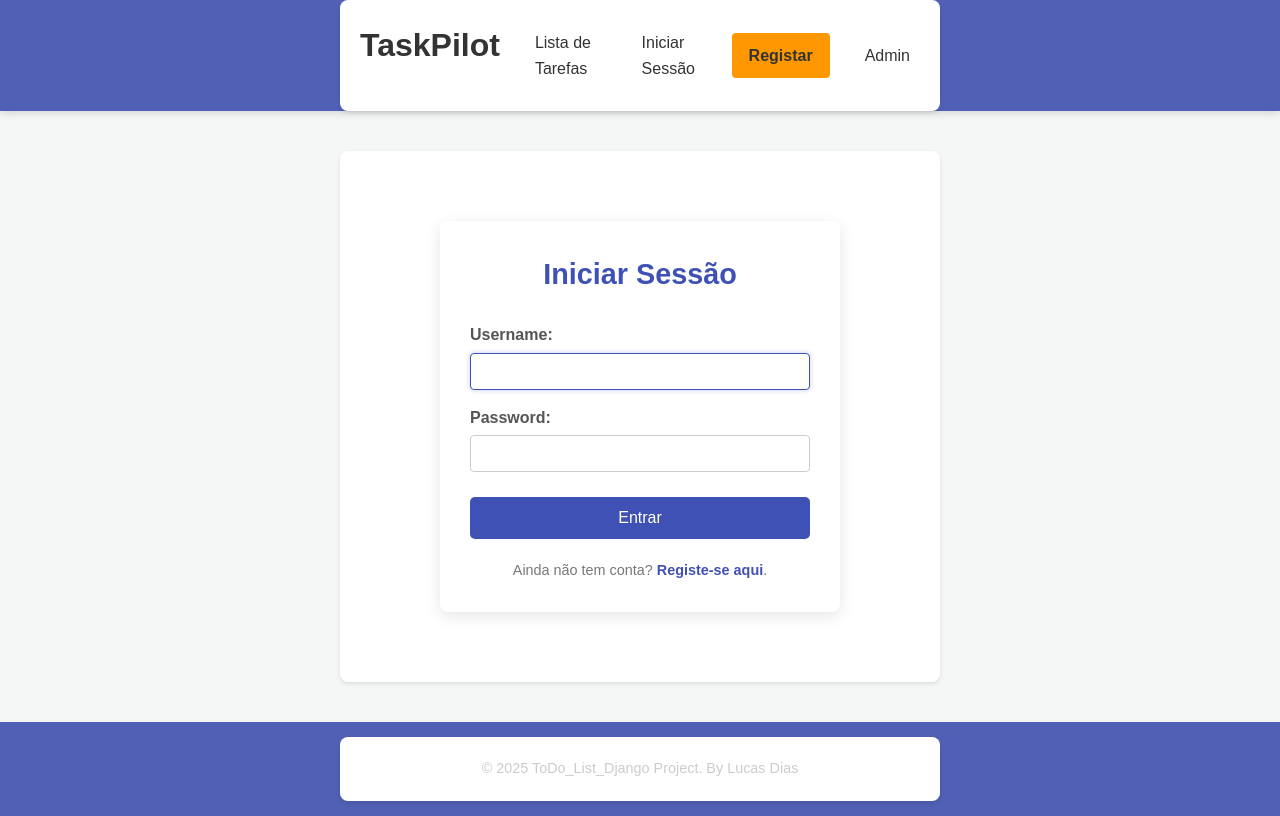
After one commit to LucasDias09/ToDo_List_Django, a Django app: page /contas/login/ in a window 1280 px wide. The commit adds this page. Run offline with Django 5.2, Linux system fonts and the light colour scheme.

Commit message:
Add user authentications and account app

```diff
--- /dev/null
+++ b/accounts/admin.py
@@ -0,0 +1,3 @@
+from django.contrib import admin
+
+# Register your models here.
--- /dev/null
+++ b/accounts/apps.py
@@ -0,0 +1,6 @@
+from django.apps import AppConfig
+
+
+class AccountsConfig(AppConfig):
+    default_auto_field = 'django.db.models.BigAutoField'
+    name = 'accounts'
--- /dev/null
+++ b/accounts/models.py
@@ -0,0 +1,3 @@
+from django.db import models
+
+# Create your models here.
--- /dev/null
+++ b/accounts/templates/accounts/login.html
@@ -0,0 +1,24 @@
+{% extends "base.html" %}
+
+{% block title %}Iniciar Sessão{% endblock title %}
+
+{% block content %}
+<div class="auth-card">
+    <h2>Iniciar Sessão</h2>
+    <form method="post">
+        {% csrf_token %}
+        <!-- Este ciclo renderiza automaticamente os campos do formulário (username e password) -->
+        {% for field in form %}
+            <div class="form-group">
+                {{ field.label_tag }}
+                {{ field }}
+                {% if field.errors %}
+                    <p class="error-text">{{ field.errors|striptags }}</p>
+                {% endif %}
+            </div>
+        {% endfor %}
+        <button type="submit" class="submit-btn">Entrar</button>
+    </form>
+    <p class="auth-link">Ainda não tem conta? <a href="{% url 'signup' %}">Registe-se aqui</a>.</p>
+</div>
+{% endblock content %}
--- /dev/null
+++ b/accounts/tests.py
@@ -0,0 +1,3 @@
+from django.test import TestCase
+
+# Create your tests here.
--- /dev/null
+++ b/accounts/urls.py
@@ -0,0 +1,14 @@
+from django.urls import path
+from django.contrib.auth import views as auth_views # Importa as views integradas do Django
+from .views import SignUpView
+
+urlpatterns = [
+    # Login: Usa a View integrada LoginView
+    path('login/', auth_views.LoginView.as_view(template_name='accounts/login.html'), name='login'),
+
+    # Logout: Usa a View integrada LogoutView
+    path('logout/', auth_views.LogoutView.as_view(), name='logout'),
+
+    # Registo: Usa a nossa view personalizada
+    path('signup/', SignUpView.as_view(), name='signup'),
+]
--- a/config/urls.py
+++ b/config/urls.py
@@ -20,4 +20,5 @@ from django.urls import path, include
 urlpatterns = [
     path('admin/', admin.site.urls),
     path('', include('tasks.urls')),
+    path('contas/', include('accounts.urls')),
 ]
--- a/static/css/styles.css
+++ b/static/css/styles.css
@@ -397,3 +397,85 @@ li.address {
   text-align: center;
   margin-bottom: 20px;
 }
+/* ------------------------------------- */
+/* ESTILOS DE AUTENTICAÇÃO (Login/Signup) */
+/* ------------------------------------- */
+
+.auth-card {
+    max-width: 400px;
+    margin: 50px auto;
+    padding: 30px;
+    background-color: white;
+    border-radius: 8px;
+    box-shadow: 0 4px 15px rgba(0, 0, 0, 0.1);
+    text-align: center;
+}
+
+.auth-card h2 {
+    color: #3f51b5;
+    margin-bottom: 25px;
+    font-size: 1.8em;
+}
+
+.form-group {
+    text-align: left;
+    margin-bottom: 15px;
+}
+
+.form-group label {
+    display: block;
+    margin-bottom: 5px;
+    font-weight: bold;
+    color: #555;
+}
+
+.form-group input[type="text"],
+.form-group input[type="password"],
+.form-group input[type="email"] {
+    width: 100%;
+    padding: 10px;
+    border: 1px solid #ccc;
+    border-radius: 4px;
+    transition: border-color 0.3s;
+}
+
+.form-group input:focus {
+    border-color: #3f51b5;
+    outline: none;
+    box-shadow: 0 0 5px rgba(63, 81, 181, 0.3);
+}
+
+.error-text {
+    color: #f44336;
+    font-size: 0.9em;
+    margin-top: 5px;
+}
+
+.submit-btn {
+    width: 100%;
+    padding: 12px;
+    background-color: #3f51b5;
+    color: white;
+    border: none;
+    border-radius: 5px;
+    font-size: 1em;
+    cursor: pointer;
+    transition: background-color 0.3s;
+    margin-top: 10px;
+}
+
+.submit-btn:hover {
+    background-color: #303f9f;
+}
+
+.auth-link {
+    margin-top: 20px;
+    font-size: 0.9em;
+    color: #777;
+}
+
+.auth-link a {
+    color: #3f51b5;
+    text-decoration: none;
+    font-weight: bold;
+}
--- a/tasks/models.py
+++ b/tasks/models.py
@@ -1,5 +1,6 @@
 from django.db import models
 from django.urls import reverse
+from django.contrib.auth.models import User
 
 
 class Tarefa(models.Model):
@@ -9,6 +10,7 @@ class Tarefa(models.Model):
     completa = models.BooleanField(default=False)
     data_vencimento = models.DateTimeField(blank=True, null=True)
     ordem = models.PositiveIntegerField(default=0, blank=False, null=False)
+    user = models.ForeignKey(User, on_delete=models.CASCADE)
 
     class Meta:
         # A nova ordenação padrão será pelo campo 'ordem'
--- a/tasks/templates/base.html
+++ b/tasks/templates/base.html
@@ -21,8 +21,29 @@
               >Lista de Tarefas</a
             >
 
-            <a href="{% url 'contact_page' %}" class="nav-link"> Contactos </a>
-            <a href="{% url 'messages' %}" class="nav-link">Mensagens</a>
+            <!-- LÓGICA DE AUTENTICAÇÃO -->
+            {% if user.is_authenticated %}
+            <!-- Se o utilizador estiver logado, mostra o campo de boas-vindas -->
+            <span class="welcome-text">Olá, {{ user.username }}!</span>
+
+            <!-- SUBSTITUIR O LINK <a> POR ESTE FORMULÁRIO POST -->
+            <form
+              method="post"
+              action="{% url 'logout' %}"
+              style="display: inline"
+            >
+              {% csrf_token %}
+              <button type="submit" class="nav-link logout-btn">Sair</button>
+            </form>
+
+            {% else %}
+            <!-- Se não estiver logado, mostra Login e Registo -->
+            <a href="{% url 'login' %}" class="nav-link">Iniciar Sessão</a>
+
+            <a href="{% url 'signup' %}" class="nav-link cta-button">
+              Registar
+            </a>
+            {% endif %}
 
             <a href="/admin/" class="nav-link">Admin</a>
             {% endblock nav %}
```
Also changed, not shown: accounts/templates/accounts/signup.html (added, +23 -0 lines), accounts/views.py (added, +14 -0 lines), config/settings.py (+7 -2 lines), tasks/templates/tasks/task_list.html (+7 -3 lines), tasks/views.py (+35 -10 lines), accounts/__init__.py (added), accounts/migrations/__init__.py (added), db.sqlite3, tasks/migrations/0006_tarefa_user.py (added), tasks/urls.py (line endings or trailing spaces).
